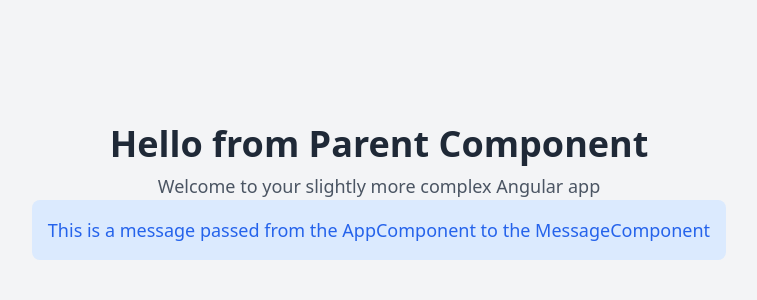
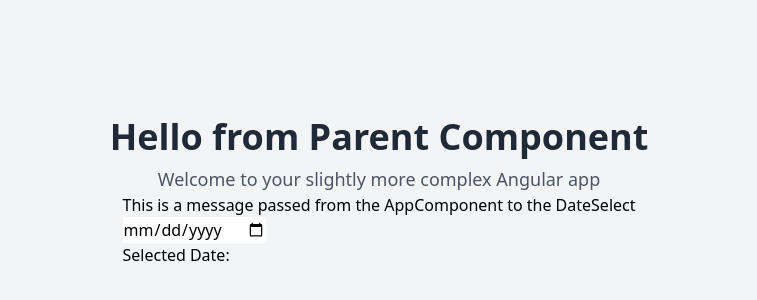
Before and after one commit to HenrikCheng/learn-angular, an Angular app: page / in a window 1280 px wide. Shown: the part 208-508 px from the top of the page, without its empty margins (261-1018 px from the left). Built offline with nearby package versions, Linux system fonts and the light colour scheme.

Commit message:
feat: add html date tag

```diff
--- a/angular.json
+++ b/angular.json
@@ -16,10 +16,17 @@
             "outputPath": "dist/angular-test",
             "index": "src/index.html",
             "main": "src/main.ts",
-            "polyfills": ["zone.js"],
+            "polyfills": [
+              "zone.js"
+            ],
             "tsConfig": "tsconfig.app.json",
-            "assets": ["src/favicon.ico", "src/assets"],
-            "styles": ["src/styles.css"],
+            "assets": [
+              "src/favicon.ico",
+              "src/assets"
+            ],
+            "styles": [
+              "src/styles.css"
+            ],
             "scripts": []
           },
           "configurations": {
@@ -70,17 +77,37 @@
         "test": {
           "builder": "@angular-devkit/build-angular:karma",
           "options": {
-            "polyfills": ["zone.js", "zone.js/testing"],
+            "polyfills": [
+              "zone.js",
+              "zone.js/testing"
+            ],
             "tsConfig": "tsconfig.spec.json",
-            "assets": ["src/favicon.ico", "src/assets"],
-            "styles": ["src/styles.css"],
+            "assets": [
+              "src/favicon.ico",
+              "src/assets"
+            ],
+            "styles": [
+              "src/styles.css"
+            ],
             "scripts": []
+          }
+        },
+        "lint": {
+          "builder": "@angular-eslint/builder:lint",
+          "options": {
+            "lintFilePatterns": [
+              "src/**/*.ts",
+              "src/**/*.html"
+            ]
           }
         }
       }
     }
   },
   "cli": {
-    "analytics": "699c6730-616e-48c6-84ef-e7f2bd825ec1"
+    "analytics": "699c6730-616e-48c6-84ef-e7f2bd825ec1",
+    "schematicCollections": [
+      "@angular-eslint/schematics"
+    ]
   }
 }
--- a/src/app/app-routing.module.ts
+++ b/src/app/app-routing.module.ts
@@ -1,3 +1,5 @@
+// src/app/app.component.ts
+
 import { NgModule } from '@angular/core';
 import { RouterModule, Routes } from '@angular/router';
 
@@ -5,6 +7,6 @@
 
 @NgModule({
   imports: [RouterModule.forRoot(routes)],
-  exports: [RouterModule]
+  exports: [RouterModule],
 })
-export class AppRoutingModule { }
+export class AppRoutingModule {}
--- a/src/app/app.component.html
+++ b/src/app/app.component.html
@@ -1,3 +1,5 @@
+<!-- src/app/app.component.html -->
+
 <div class="min-h-screen flex flex-col items-center justify-center bg-gray-100">
   <h1 class="text-4xl font-bold text-gray-800">{{ title }}</h1>
   <p class="text-lg text-gray-600 mt-2">
@@ -5,7 +7,7 @@
   </p>
 
   <!-- Pass the message to the child component -->
-  <app-message [message]="message"></app-message>
+  <app-date-select [message]="message"></app-date-select>
 </div>
 
 <router-outlet></router-outlet>
--- a/src/app/app.component.ts
+++ b/src/app/app.component.ts
@@ -6,6 +6,5 @@
 })
 export class AppComponent {
   title = 'Hello from Parent Component';
-  message =
-    'This is a message passed from the AppComponent to the MessageComponent';
+  message = 'This is a message passed from the AppComponent to the DateSelect';
 }
--- /dev/null
+++ b/src/app/dateSelect/DateSelect.component.html
@@ -0,0 +1,5 @@
+<div>
+  <p>{{ message }}</p>
+  <input type="date" [(ngModel)]="selectedDate" />
+  <p>Selected Date: {{ selectedDate }}</p>
+</div>
--- /dev/null
+++ b/src/app/dateSelect/DateSelect.component.ts
@@ -0,0 +1,12 @@
+import { Component, Input } from '@angular/core';
+
+@Component({
+  selector: 'app-date-select',
+  templateUrl: './DateSelect.component.html',
+})
+export class DateSelect {
+  @Input() message: string = ''; // Like props in React
+
+  // This acts like the useState hook, storing the selected date
+  selectedDate: string = '';
+}
--- a/src/app/message/message.component.html
+++ /dev/null
@@ -1,3 +0,0 @@
-<div class="bg-blue-100 p-4 rounded-lg">
-  <p class="text-lg text-blue-600">{{ message }}</p>
-</div>
```
Also changed, not shown: package.json (+10 -1 lines), src/app/app.module.ts (+4 -3 lines), src/app/message/message.component.ts (deleted, +0 -10 lines), .eslintrc.json (added), 1 other file (tests, documents, lock files or other folders).
